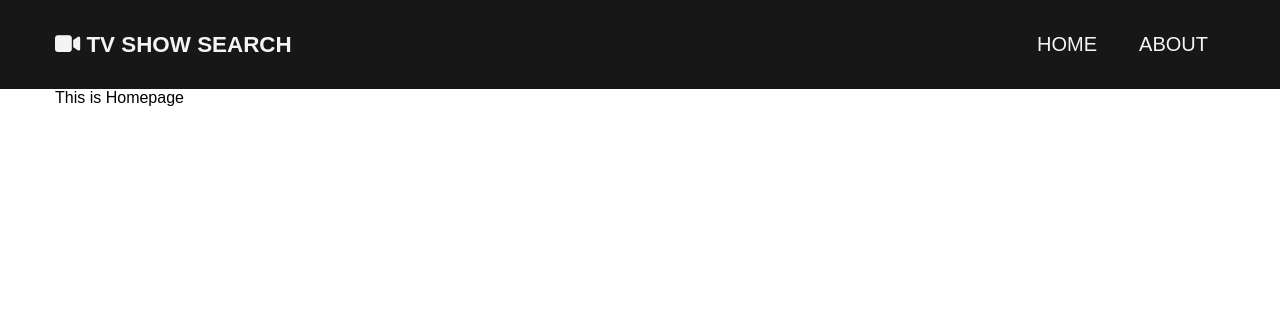
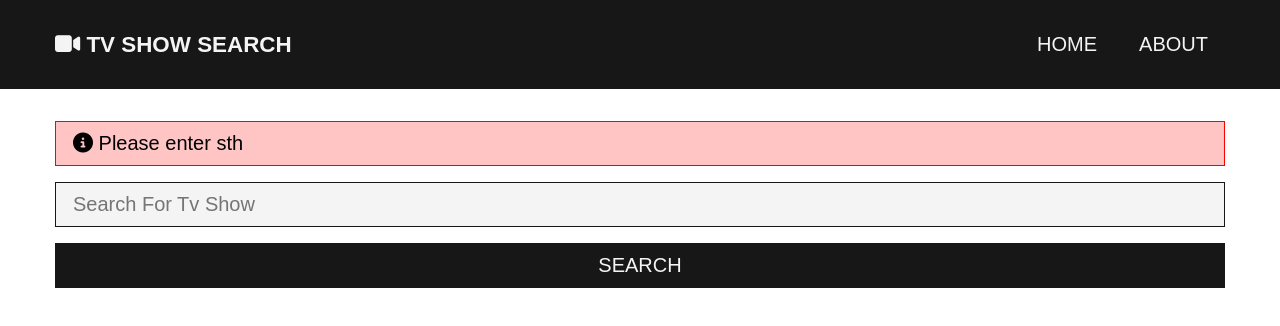
Before and after one commit to krawczyk071/tvmaze-yt, a React (Create React App) app: page / in a window 1280 px wide. Shown: the top 326 px of the page. Built offline with nearby package versions, Linux system fonts and the light colour scheme.

Commit message:
search done

```diff
--- /dev/null
+++ b/src/components/Alert.js
@@ -0,0 +1,9 @@
+const Alert = ({ type, message }) => {
+  return (
+    <div className={`alert alert-${type}`}>
+      <i className="fas fa-info-circle"></i> {message}
+    </div>
+  );
+};
+
+export default Alert;
--- /dev/null
+++ b/src/components/Searchbar.js
@@ -0,0 +1,29 @@
+import React, { useState } from "react";
+import Alert from "./Alert";
+
+const Searchbar = () => {
+  const [searchTerm, setSearchTerm] = useState("");
+  const onSearchHandler = (e) => {
+    e.preventDefault();
+    console.log(searchTerm);
+  };
+
+  return (
+    <div className="searchbar">
+      {alert ? <Alert message="Please enter sth" type="danger" /> : null}
+      <form className="searchbar__form">
+        <input
+          type="text"
+          placeholder="Search For Tv Show"
+          value={searchTerm}
+          onChange={(e) => setSearchTerm(e.target.value)}
+        />
+        <button className="btn btn-block" onClick={onSearchHandler}>
+          SEARCH
+        </button>
+      </form>
+    </div>
+  );
+};
+
+export default Searchbar;
--- a/src/pages/Homepage.js
+++ b/src/pages/Homepage.js
@@ -1,7 +1,12 @@
 import React from "react";
+import Searchbar from "../components/Searchbar";
 
 const Homepage = () => {
-  return <div className="homepage">This is Homepage</div>;
+  return (
+    <div className="homepage">
+      <Searchbar />
+    </div>
+  );
 };
 
 export default Homepage;
```
